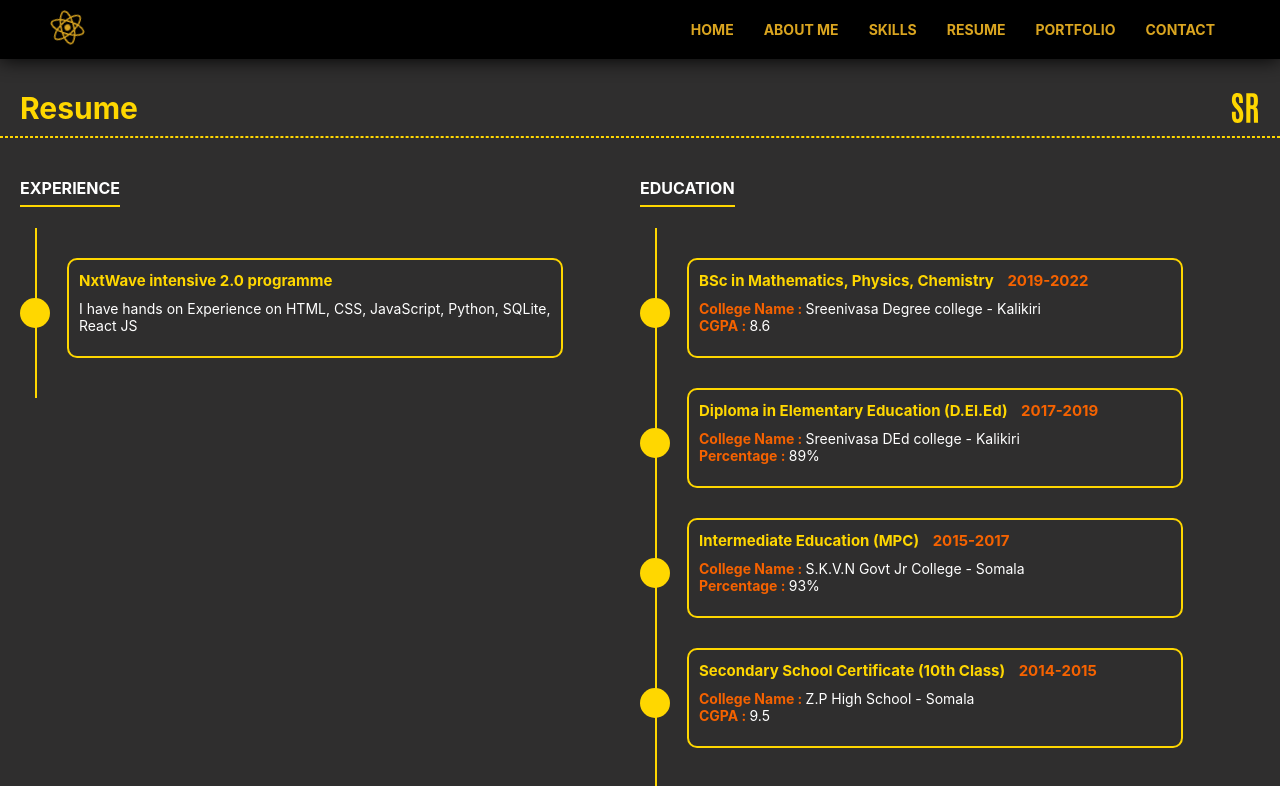
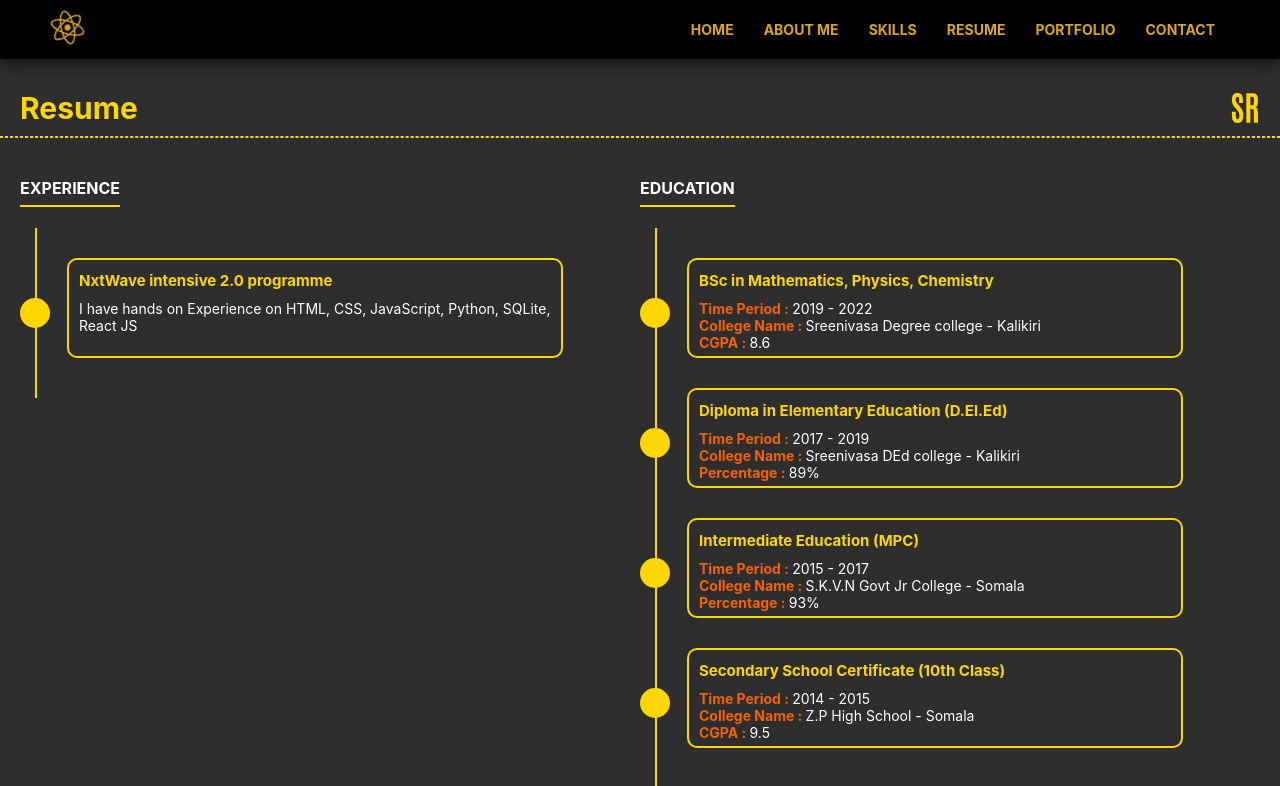
Before and after one commit to RukeshRukku/portfolio, a React (Create React App) app: page /portfolio/resume in a window 1280 px wide. Shown: the top 786 px of the page. Built offline with nearby package versions, Linux system fonts and the light colour scheme.

Commit message:
code modified

```diff
--- a/src/components/Resume/index.js
+++ b/src/components/Resume/index.js
@@ -30,26 +30,34 @@ const Resume = () => {
                     <div className="resume-design" style={{marginTop: "460px"}}></div>
                     <div className="resume-experience-flex">
                         <div className="experience one">
-                            <span className="experience-span">BSc in Mathematics, Physics, Chemistry <span className="time">2019-2022</span></span>
-                            <p className="resume-experience-para"><span className="college-span"> College Name : </span>Sreenivasa Degree college - Kalikiri <br />
+                            <span className="experience-span">BSc in Mathematics, Physics, Chemistry</span>
+                            <p className="resume-experience-para">
+                            <span className="college-span"> Time Period : </span> 2019 - 2022 <br />
+                            <span className="college-span"> College Name : </span>Sreenivasa Degree college - Kalikiri <br />
                             <span className="college-span"> CGPA : </span>8.6
                             </p>
                         </div>
                         <div className="experience one">
-                            <span className="experience-span">Diploma in Elementary Education (D.El.Ed) <span className="time">2017-2019</span></span>
-                            <p className="resume-experience-para"><span className="college-span"> College Name : </span>Sreenivasa DEd college - Kalikiri <br />
+                            <span className="experience-span">Diploma in Elementary Education (D.El.Ed)</span>
+                            <p className="resume-experience-para">
+                            <span className="college-span"> Time Period : </span> 2017 - 2019 <br />
+                            <span className="college-span"> College Name : </span>Sreenivasa DEd college - Kalikiri <br />
                             <span className="college-span"> Percentage : </span> 89%
                             </p>
                         </div>
                         <div className="experience one">
-                            <span className="experience-span">Intermediate Education (MPC) <span className="time">2015-2017</span></span>
-                            <p className="resume-experience-para"><span className="college-span"> College Name : </span>S.K.V.N Govt Jr College - Somala <br />
+                            <span className="experience-span">Intermediate Education (MPC)</span>
+                            <p className="resume-experience-para">
+                            <span className="college-span"> Time Period : </span> 2015 - 2017 <br />
+                            <span className="college-span"> College Name : </span>S.K.V.N Govt Jr College - Somala <br />
                             <span className="college-span"> Percentage : </span> 93%
                             </p>
                         </div>
                         <div className="experience one">
-                            <span className="experience-span">Secondary School Certificate (10th Class) <span className="time">2014-2015</span></span>
-                            <p className="resume-experience-para"><span className="college-span"> College Name : </span>Z.P High School - Somala <br />
+                            <span className="experience-span">Secondary School Certificate (10th Class)</span>
+                            <p className="resume-experience-para">
+                            <span className="college-span"> Time Period : </span> 2014 - 2015 <br />
+                            <span className="college-span"> College Name : </span>Z.P High School - Somala <br />
                             <span className="college-span"> CGPA : </span> 9.5
                             </p>
                         </div>
```
